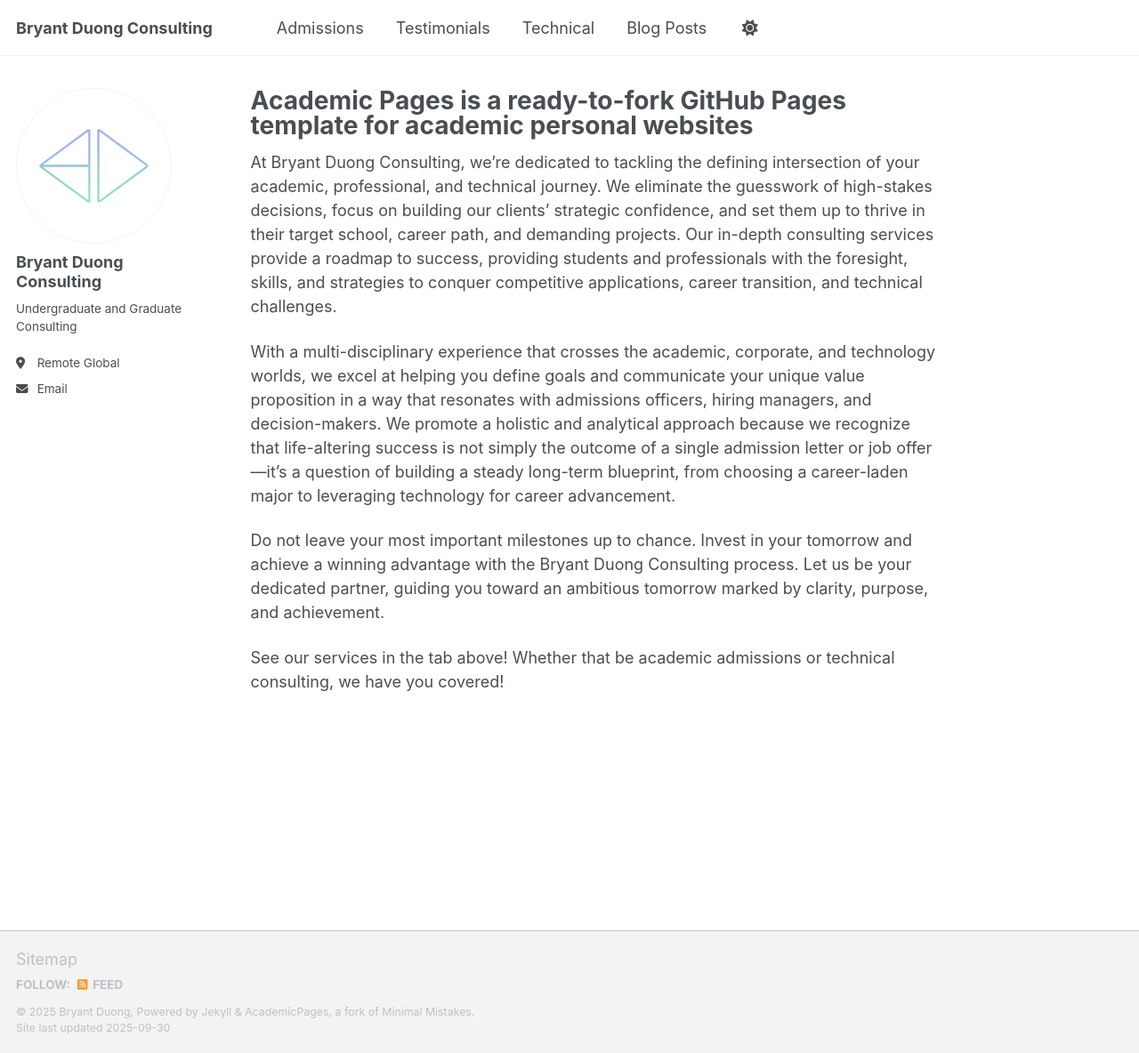
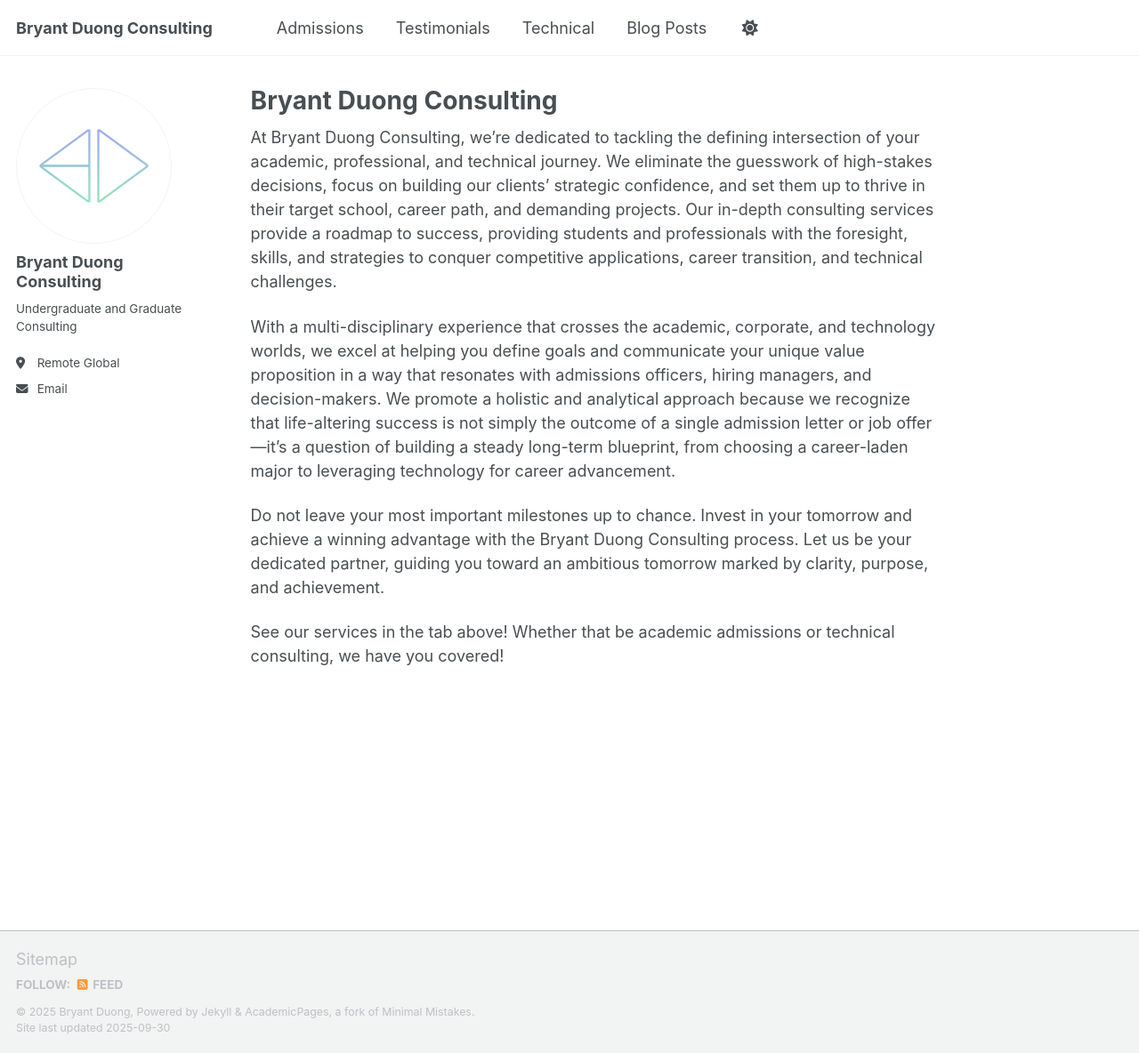
Before and after one commit to bryantduongconsulting/bryantduongconsulting.github.io, a Jekyll site: the page built from _pages/about.md, in a window 1280 px wide and 1184 px high. Shown: the whole window at 89% size. Built offline with Jekyll 4.4.1, drawn with Linux system fonts in a browser that asks for light colours; a script that is not in the unit is left out.

Commit message:
update title of homepage

```diff
--- a/_pages/about.md
+++ b/_pages/about.md
@@ -1,6 +1,6 @@
 ---
 permalink: /
-title: "Academic Pages is a ready-to-fork GitHub Pages template for academic personal websites"
+title: "Bryant Duong Consulting"
 author_profile: true
 redirect_from:
   - /about/
```
